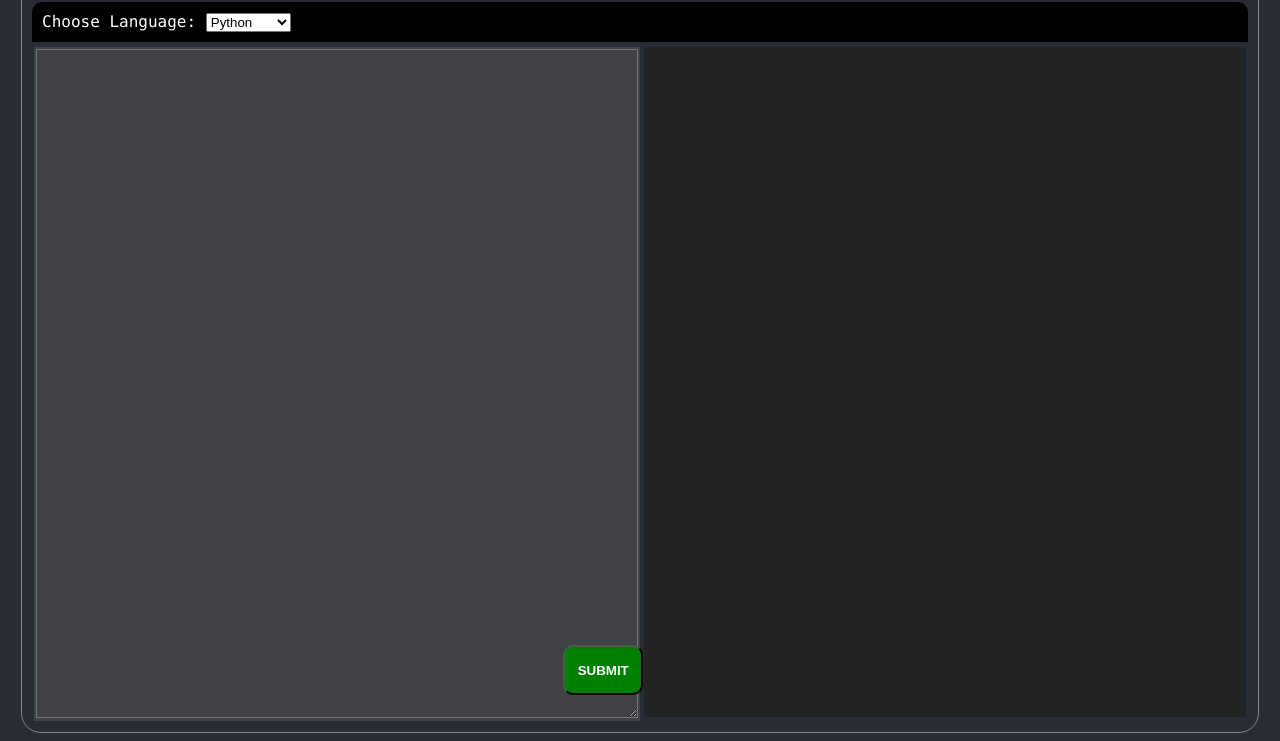
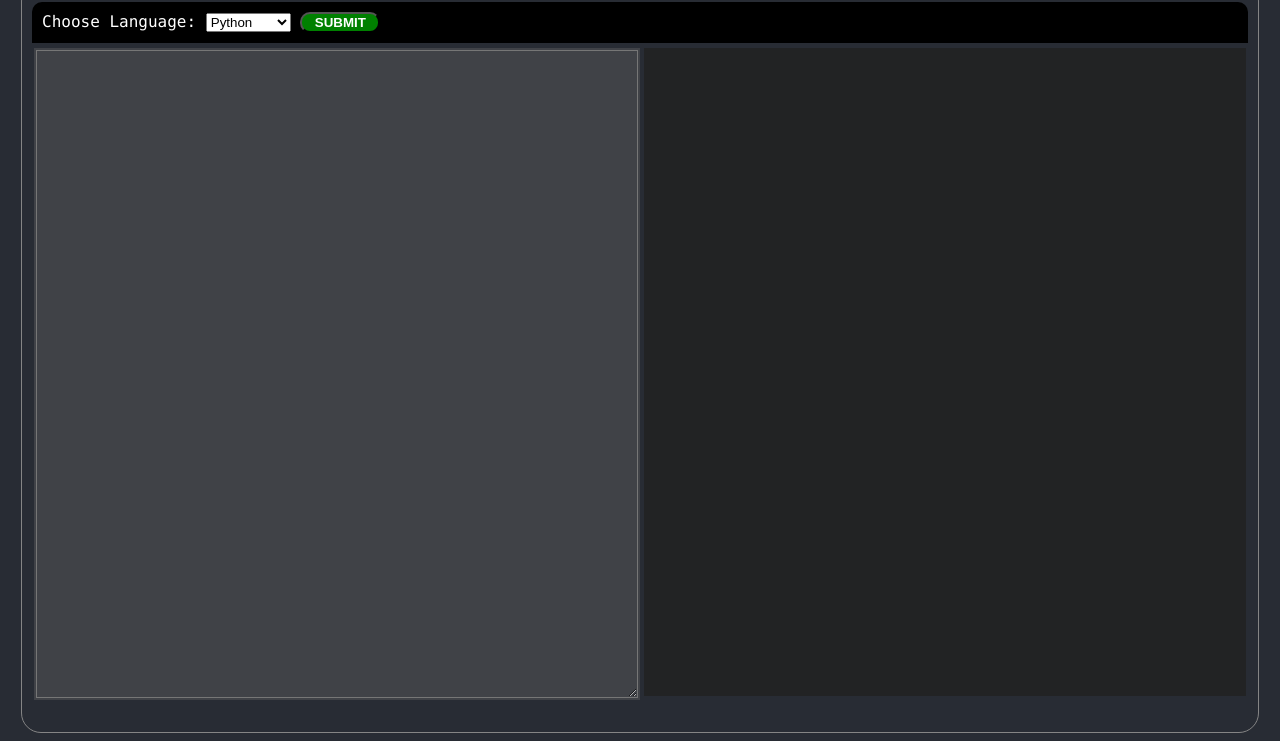
Before and after one commit to Saurabhsharma884/Basic-Code-Compiler, a plain HTML site: page index.html in a window 1280 px wide. Shown: the part 59-800 px from the top of the page. Drawn offline with Linux system fonts and the light colour scheme.

Commit message:
submit Bnt

```diff
--- a/index.html
+++ b/index.html
@@ -1,13 +1,12 @@
 <!DOCTYPE html>
 <html>
-
   <head>
-    <meta charset="utf-8">
-    <meta http-equiv="X-UA-Compatible" content="IE=edge">
+    <meta charset="utf-8" />
+    <meta http-equiv="X-UA-Compatible" content="IE=edge" />
     <title>Basic Code Editor</title>
-    <meta name="description" content="">
-    <meta name="viewport" content="width=device-width, initial-scale=1">
-    <link rel="stylesheet" href="styles.css">
+    <meta name="description" content="" />
+    <meta name="viewport" content="width=device-width, initial-scale=1" />
+    <link rel="stylesheet" href="styles.css" />
   </head>
 
   <body>
@@ -23,27 +22,16 @@
             <option value="77">CPP</option>
             <option value="8">Java</option>
           </select>
+          <button id="submitBtn">SUBMIT</button>
         </div>
-
       </div>
       <div id="area">
         <div id="editor">
-                <textarea name="" id="editorArea">
-
-                </textarea>
-
-                <button id="submitBtn">
-                    SUBMIT
-                </button>
+          <textarea name="" id="editorArea"></textarea>
         </div>
-
-            <div id="output">
-
-            </div>
-
+        <div id="output"></div>
       </div>
     </div>
     <script src="main.js" async defer></script>
   </body>
-
 </html>
--- a/main.js
+++ b/main.js
@@ -0,0 +1,9 @@
+
+var submitBtn = document.getElementById("submitBtn");
+var languageCode
+var langDropDown =document.getElementById('langs');
+
+submitBtn.addEventListener("click", function (e) {
+    languageCode = langDropDown.options[langDropDown.selectedIndex].value
+console.log(languageCode);
+});
--- a/styles.css
+++ b/styles.css
@@ -25,7 +25,7 @@ body {
 #area {
   display: flex;
   margin-top: 5px;
-  height: 93%;
+  height: 90%;
 }
 #editor {
   background-color: #404247;
@@ -62,13 +62,14 @@ body {
 }
 
 #submitBtn {
-  position: absolute;
+  /* position: absolute;
   top: 88%;
-  left: 44%;
+  left: 44%; */
   background-color: green;
   color: white;
   font-weight: bolder;
   border-radius: 10px;
+  /* margin: 10px; */
   width: 80px;
-  height: 50px;
+  /* height: 40px; */
 }
```
Lines whose indentation alone changed are shown as unchanged.
